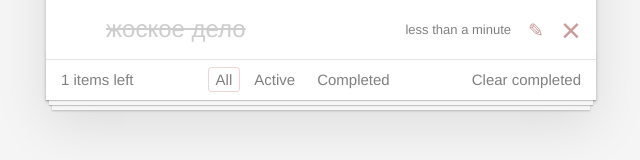
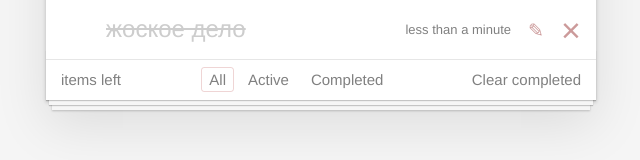
Before and after one commit to BxyHoT/firstViteReact, a React (Vite) app: page / in a window 1280 px wide. Shown: the part 379-539 px from the top of the page, without its empty margins (319-959 px from the left). Built offline with nearby package versions, Linux system fonts and the light colour scheme.

Commit message:
отображение колличества тасок

```diff
--- a/src/modules/Footer/Footer.tsx
+++ b/src/modules/Footer/Footer.tsx
@@ -1,10 +1,10 @@
 import "../../App.css";
 import { TaskFilter } from "../TaskFilter/TaskFilter";
 
-export const Footer = () => {
+export const Footer = ({ taskLength }: { taskLength: number }) => {
   return (
     <footer className="footer">
-      <span className="todo-count">1 items left</span>
+      <span className="todo-count">{taskLength} items left</span>
       <TaskFilter />
       <button className="clear-completed">Clear completed</button>
     </footer>
```
